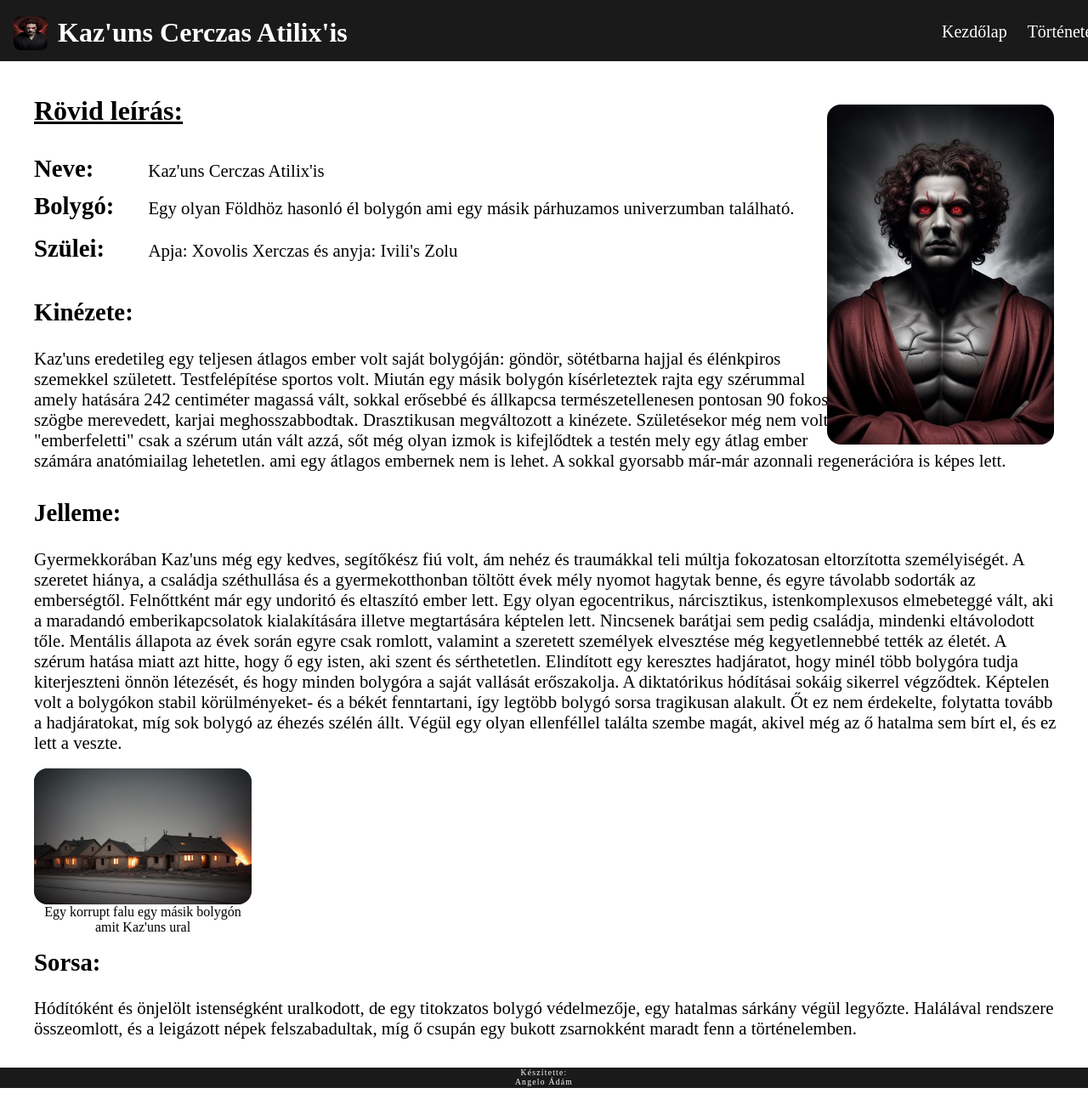
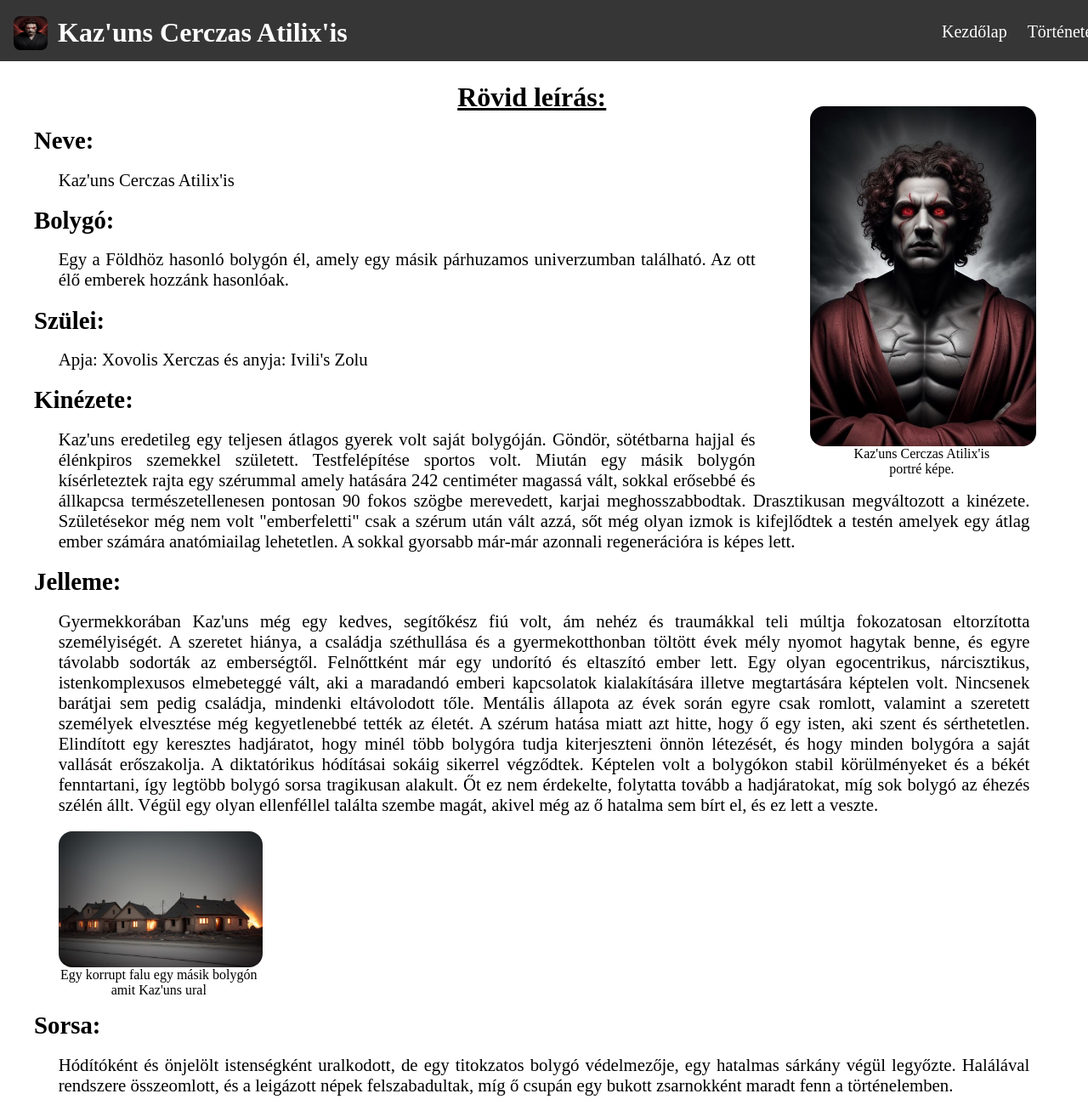
Before and after one commit to adika-sulis/karakter, a plain HTML site: page index.html in a window 1280 px wide. Shown: the top 1300 px of the page at 85% size. Drawn offline with Linux system fonts and the light colour scheme.

Commit message:
CSSbeli javítások, HTML kódban javítások, .jfiff képfájlokat .jpg és .ico fájlá való tétele. És több kisebb dolog.

```diff
--- a/index.html
+++ b/index.html
@@ -5,9 +5,9 @@
     <meta charset="UTF-8">
     <meta http-equiv="X-UA-Compatible" content="IE=edge">
     <meta name="viewport" content="width=device-width, initial-scale=1.0">
-    <title>Kaz'uns Cerczas Atilix'is</title>
+    <title>Kaz&apos;uns Cerczas Atilix&apos;is</title>
     <link rel="stylesheet" href="style.css">
-    <link rel="icon" type="image/x-icon" href="img/favicon.jfif">
+    <link rel="icon" type="image/x-icon" href="img/favicon.ico">
 
 </head>
 
@@ -16,58 +16,72 @@
 
         <nav>
 
-            <img src="./img/favicon.jfif" alt="Kaz'uns arcképe" class="arckep">
+            <img src="./img/favicon.ico" alt="arckép" class="arckep">
 
-            <div class="navNev">Kaz'uns Cerczas Atilix'is</div>
+            <div class="navNev">Kaz&apos;uns Cerczas Atilix&apos;is</div>
             <div class="linkek">
-                <a href="./" alt="Kezdőlap">Kezdőlap</a>
+                <a href="./index.html" alt="Kezdőlap">Kezdőlap</a>
             </div>
-            <div class="linkek "><a href="./tortenete/" alt="Története">Története</a></div>
+            <div class="linkek "><a href="./tortenete/index.html" alt="Története">Története</a></div>
         </nav>
     </div>
-    <div class="uresHely"></div>
     <p class="leirasCim">Rövid leírás:</p>
-    <img src="./img/karakter.jfif" alt="Kaz'uns Cerczas Atilix'is" class="jobbOldal">
 
-    <div class="leirasResz">
-        <div class="leirasAlcim">Neve:</div>
-        <div class="leirasParagrafus">
-            <p class="behuzas">Kaz'uns Cerczas Atilix'is</p>
-        </div>
-    </div>
-    <div class="leirasBolygo">Bolygó:</div>
-    <p class="leirasParagrafus">Egy olyan Földhöz hasonló él bolygón ami egy másik párhuzamos univerzumban található.
+    <figure class="portreFigure">
+        <img src="./img/karakter.jpg" alt="Kaz&apos;uns Cerczas Atilix&apos;is" class="jobbOldal">
+        <figcaption>Kaz&apos;uns Cerczas Atilix&apos;is <br>portré képe.</figcaption>
+    </figure>
+    <p class="leirasAlcim">Neve:</p>
+    <p>Kaz&apos;uns Cerczas Atilix&apos;is</p>
+    <p class="leirasAlcim">Bolygó:</p>
+    <p>Egy a Földhöz hasonló bolygón él, amely egy másik párhuzamos univerzumban található. Az ott élő emberek hozzánk
+        hasonlóak.
     </p>
-    <br>
-    <div class="leirasResz">
-        <div class="leirasAlcim">Szülei:</div>
-        <p class="leirasParagrafus behuzas2"> Apja: Xovolis Xerczas és anyja: Ivili's Zolu</p>
-    </div>
-    <div class="leirasResz leirasResz3">
-        <div class="leirasAlcim kinezetAlcim">Kinézete:</div>
-        <p class="leirasParagrafus">Kaz'uns eredetileg egy teljesen átlagos ember volt saját bolygóján: göndör, sötétbarna hajjal és élénkpiros <br>szemekkel született. Testfelépítése sportos volt. Miután egy másik bolygón kísérleteztek rajta egy szérummal <br>amely hatására 242 centiméter magassá vált,
-            sokkal erősebbé és állkapcsa természetellenesen pontosan 90 fokos <br>szögbe merevedett, karjai meghosszabbodtak. Drasztikusan megváltozott a kinézete. Születésekor még
-            nem volt <br>"emberfeletti" csak a szérum után vált azzá, sőt még olyan izmok is kifejlődtek a testén mely egy átlag ember <br>számára anatómiailag lehetetlen.
-            ami egy átlagos embernek nem is lehet. A sokkal gyorsabb már-már azonnali regenerációra is képes lett.</p>
 
+    <p class="leirasAlcim">Szülei:</p>
+    <p> Apja: Xovolis Xerczas és anyja: Ivili&apos;s Zolu</p>
+
+
+    <p class="leirasAlcim">Kinézete:</p>
+    <p>Kaz&apos;uns eredetileg egy teljesen átlagos gyerek volt saját bolygóján. Göndör, sötétbarna hajjal és élénkpiros
+        szemekkel született. Testfelépítése sportos volt. Miután egy másik bolygón kísérleteztek rajta egy szérummal
+        amely hatására 242 centiméter magassá vált,
+        sokkal erősebbé és állkapcsa természetellenesen pontosan 90 fokos szögbe merevedett, karjai meghosszabbodtak.
+        Drasztikusan megváltozott a kinézete. Születésekor még
+        nem volt &quot;emberfeletti&quot; csak a szérum után vált azzá, sőt még olyan izmok is kifejlődtek a testén amelyek egy átlag ember számára anatómiailag lehetetlen.
+        A sokkal gyorsabb már-már azonnali regenerációra is képes lett.</p>
+
+
+    <p class="leirasAlcim">Jelleme:</p>
+    <p>Gyermekkorában Kaz&apos;uns még egy kedves, segítőkész fiú volt, ám nehéz és traumákkal teli múltja fokozatosan
+        eltorzította személyiségét. A szeretet hiánya, a családja széthullása és a gyermekotthonban töltött évek mély
+        nyomot hagytak benne, és egyre távolabb sodorták az emberségtől.
+        Felnőttként már egy undorító és eltaszító ember lett. Egy olyan egocentrikus, nárcisztikus, istenkomplexusos
+        elmebeteggé vált, aki a maradandó emberi kapcsolatok kialakítására illetve megtartására képtelen volt. Nincsenek
+        barátjai sem pedig családja, mindenki eltávolodott tőle. Mentális állapota az évek során egyre csak romlott,
+        valamint a szeretett személyek elvesztése még kegyetlenebbé tették az életét. A szérum hatása miatt azt hitte,
+        hogy ő egy isten, aki szent és sérthetetlen. Elindított egy keresztes hadjáratot, hogy minél több bolygóra tudja
+        kiterjeszteni önnön létezését, és hogy minden bolygóra a saját vallását erőszakolja. A diktatórikus hódításai
+        sokáig sikerrel végződtek. Képtelen volt a bolygókon stabil körülményeket és a békét fenntartani, így legtöbb
+        bolygó sorsa
+        tragikusan alakult. Őt ez nem érdekelte, folytatta tovább a hadjáratokat, míg sok bolygó az éhezés szélén állt.
+        Végül egy olyan ellenféllel találta szembe magát, akivel még az ő hatalma sem bírt el, és ez lett a veszte.</p>
+    <figure>
+        <img src="./img/falu.jpg" alt="Falu" class="faluKep">
+        <figcaption class="faluFigcaption">Egy korrupt falu egy másik bolygón amit Kaz&apos;uns ural</figcaption>
+    </figure>
+    <p class="leirasAlcim">Sorsa:</p>
+    <p>Hódítóként és önjelölt istenségként uralkodott, de egy titokzatos bolygó védelmezője, egy hatalmas sárkány végül
+        legyőzte. Halálával rendszere összeomlott, és a leigázott népek felszabadultak, míg ő csupán egy bukott
+        zsarnokként maradt fenn a történelemben.</p>
     </div>
 
-    <div class="leirasResz">
-        <div class="leirasAlcim">Jelleme:</div>
-        <p class="leirasParagrafus jellemParagrafus">Gyermekkorában Kaz'uns még egy kedves, segítőkész fiú volt, ám nehéz és traumákkal teli múltja fokozatosan eltorzította személyiségét. A szeretet hiánya, a családja széthullása és a gyermekotthonban töltött évek mély nyomot hagytak benne, és egyre távolabb sodorták az emberségtől.
-        Felnőttként már egy undoritó és eltaszító ember lett. Egy olyan egocentrikus, nárcisztikus, istenkomplexusos
-            elmebeteggé vált, aki a maradandó emberikapcsolatok kialakítására illetve megtartására képtelen lett. Nincsenek barátjai sem pedig családja, mindenki eltávolodott tőle. Mentális állapota az évek során egyre csak romlott, valamint a szeretett személyek elvesztése még kegyetlennebbé tették az életét. A szérum hatása miatt azt hitte, hogy ő egy isten, aki szent és sérthetetlen. Elindított egy keresztes hadjáratot, hogy minél több bolygóra tudja kiterjeszteni önnön létezését, és hogy minden bolygóra a saját vallását erőszakolja. A diktatórikus hódításai sokáig sikerrel végződtek. Képtelen volt a bolygókon stabil körülményeket- és a békét fenntartani, így legtöbb bolygó sorsa
-            tragikusan alakult. Őt ez nem érdekelte, folytatta tovább a hadjáratokat, míg sok bolygó az éhezés szélén állt. Végül egy olyan ellenféllel találta szembe magát, akivel még az ő hatalma sem bírt el, és ez lett a veszte.</p>
-        <img src="./img/falu.jfif" alt="Falu" class="faluKep">
-        <figcaption>Egy korrupt falu egy másik bolygón amit Kaz'uns ural</figcaption>
+        <div class="lablec"> <footer>
 
-        <p class="leirasAlcim">Sorsa:</p>
-            <p class="leirasParagrafus">Hódítóként és önjelölt istenségként uralkodott, de egy titokzatos bolygó védelmezője, egy hatalmas sárkány végül legyőzte. Halálával rendszere összeomlott, és a leigázott népek felszabadultak, míg ő csupán egy bukott zsarnokként maradt fenn a történelemben.</p>
-    </div>
-    <div class="lablec">
-    <footer>Készítette: <br>Angelo Ádám</footer>
+       Készítette: <br>Angelo Ádám
+          </footer>
+        </div>
 
-</div>
 </body>
 
 </html>
--- a/style.css
+++ b/style.css
@@ -1,14 +1,15 @@
 body {
-    overflow-x: hidden;
+ /* overflow-x: hidden;  >>> Alsó (horizontális scroll)*/
     margin: 0;
     font-size:  0;
+    padding: 0;
 }
 
 nav {
     width: 100%;
     height: 4.5rem;
     position: sticky;
-top: 1px;
+    top: 0;
     font-size: 0px;
     background-color: rgba(27, 26, 26, 0.875);
     font-size: 0px;
@@ -18,7 +19,6 @@ transition: background-color 0.5s ease-in-out;
 }
 
 nav:hover {
-
     background-color: rgba(27, 26, 26, 1);
 }
 
@@ -27,11 +27,11 @@ background-color: rgba(27, 26, 26, 1);
     position: sticky;
     top: 0px;
     z-index: 2000;
-
 }
 
-
-
+.navbar, nav {
+    margin-bottom: 1.5rem;
+}
 
 .arckep {
     border-radius: 0.5rem;
@@ -41,23 +41,18 @@ background-color: rgba(27, 26, 26, 1);
     position: absolute;
     margin-top: 1.2rem;
     margin-left: 1rem;
-    font-size: 0;
 }
-
 
 .linkek {
     display: inline-block;
     position: relative;
     color: white;
-
     font-size: 1.25rem;
-
     left: 1100px;
     margin-left: 0.5rem;
     margin-right: 1rem;
     margin-top: 1.625rem;
 }
-
 
 .navNev {
     color: white;
@@ -68,7 +63,6 @@ background-color: rgba(27, 26, 26, 1);
     margin-top: 1.25rem;
     margin-left: 3rem;
     position: absolute;
-
 }
 
 a {
@@ -86,12 +80,24 @@ a:active {
     color: rgb(183, 137, 106);
 }
 
+::selection {
+    background-color: rgba(80, 70, 60, 1);
+    color: #e8e2d8;
+
+}
+
+img::selection {
+    background-color: rgb(177, 159, 141);
+}
+
 .leirasCim {
     font-size: 2rem;
     font-weight: 700;
     margin-left: 2.5rem;
-    margin-bottom: 0;
+    margin-bottom: 0rem;
     text-decoration: underline;
+    text-align: center;
+
 }
 
 .leirasAlcim {
@@ -114,126 +120,79 @@ a:active {
 p {
     font-size: 1.3rem;
     font-weight: 400;
-    margin-left: 1rem;
-
+    text-align: justify;
     margin-top: 1rem;
     margin-bottom: 0.2rem;
+    margin-right: 4.29rem;
+    margin-left: 4.29rem;
 
 }
 
-.leirasNev {
-    display: inline-block;
-}
-
-
-
 /* >>>>>>>>>>>>>>>  Képhez <<<<<<<<<<<<<<*/
 .jobbOldal {
-    display: inline-block;
-    position:absolute;
+    float: right;
     height: 400px;
-    margin-top: -1.6rem;
     border-radius: 1rem;
     z-index: 1000;
-    right: 2.5rem;
-
+    margin-right: 1.29rem;
+    margin-top: -0.5rem;
+    margin-left: 1.5rem;
 
  }
 
-
-.leirasParagrafus {
-    margin-left: 2.5rem;
-    display: inline-block;
-    position: relative;
-    margin-bottom: 0.1rem;
-    margin-top: 1.5rem;
-
+.portreFigure {
+    float: right;
 }
 
-.behuzas {
-    margin-left: 1.5rem;
+.portreFigure > figcaption {
+    width: 100%;
+    text-align: center;
+    font-size: 1rem;
+    border-left: 2rem;
+    border-bottom: 3rem;
+    position: relative;
 }
 
-.leirasBolygo {
-    font-size: 1.8rem;
-    font-weight: 550;
-    margin-left: 2.5rem;
-    display: inline-block;
-    margin-top: 1.5rem;
-
+img {
+    color: black;
+    font-size: 1rem;
 }
 
-.leirasResz {
-    display: block;
-    margin-bottom: -1rem;
-}
-
-.behuzas2 {
-    margin-left: 3.2rem;
-}
-
-.leirasResz3 {
-    margin-top: 0.75rem;
-    margin-bottom: 1rem;
-    display:inline-block;
-    position: relative;
-}
-.bottom1 {
-    margin-bottom: 1rem;
-}
-
-.kinezetAlcim {
-    display: block;
-    margin-top: 2.8rem;
-    margin-left: 2.5rem;
-}
-
-
-.uresHely {
-    height: 1.5rem;
-}
-
-figcaption {
-    color: black;
-    font-size: 1rem;
-    position: relative;
-    left: 2.5rem;
-    width: 20%;
-    text-align: center;
+nav > .arckep {
+    color: white;
+    font-size: 0.8rem;
 }
 
 .faluKep {
-    background-image: url(/img/falu.jfif);
     margin-top: 1rem;
     height: 10rem;
     width: 20%;
     position: relative;
     border-radius: 1rem;
-    left: 2.5rem;
+    left: 1.8rem;
     display: inline-block;
 
 }
 
-footer {
-    font-size: 0.6rem;
-    color: white;
+.faluFigcaption {
+    margin-left: 1.675rem;
+    color: black;
+    font-size: 1rem;
     text-align: center;
-    margin-top: 1rem;
-    position: relative;;
-    font-weight: 200;
-    letter-spacing: 0.08rem;
+    position: relative;
+    width: 20%;
 }
 
 .lablec {
     background-color: rgba(27, 26, 26, 1);
     width: 100%;
     height: 1.5rem;
-    display: block;
-    margin-top: 3rem;
-
+    margin-top: 2rem;
+    font-size: 0.6rem;
+    color: white;
+    text-align: center;
+    position: relative;
+    font-weight: 200;
+    letter-spacing: 0.08rem;
 
 }
-
-.jellemParagrafus {
-    padding-right: 2rem;
-}
--- a/tortenete/style.css
+++ b/tortenete/style.css
@@ -91,6 +91,17 @@ a:active {
     color: rgb(183, 137, 106);
 }
 
+
+::selection {
+    background-color: rgba(80, 70, 60, 1);
+    color: #e8e2d8;
+
+}
+
+img::selection {
+    background-color: rgb(177, 159, 141);
+}
+
 .leirasCim {
     font-size: 2rem;
     font-weight: 700;
@@ -116,13 +127,15 @@ a:active {
     margin-bottom: 0.2rem;
 }
 
+
 p {
     font-size: 1.3rem;
     font-weight: 400;
-    margin-left: 1rem;
-
+    text-align: justify;
     margin-top: 1rem;
     margin-bottom: 0.2rem;
+    margin-right: 4.29rem;
+    margin-left: 4.29rem;
 
 }
 .tortenete {
@@ -133,12 +146,12 @@ p {
     display: block;
     position: static;
 }
-
+/*
 .tortenetResz {
     margin: 0rem 2.5rem;
 
 }
-
+*/
 
 footer {
     font-size: 0.6rem;
```
Also changed, not shown: tortenete/index.html (+6 -6 lines), img/falu.jfif (deleted), img/falu.jpg (added), img/favicon.ico (added), img/favicon.jfif (deleted), img/karakter.jfif (deleted), img/karakter.jpg (added). Lines whose indentation alone changed are shown as unchanged.
